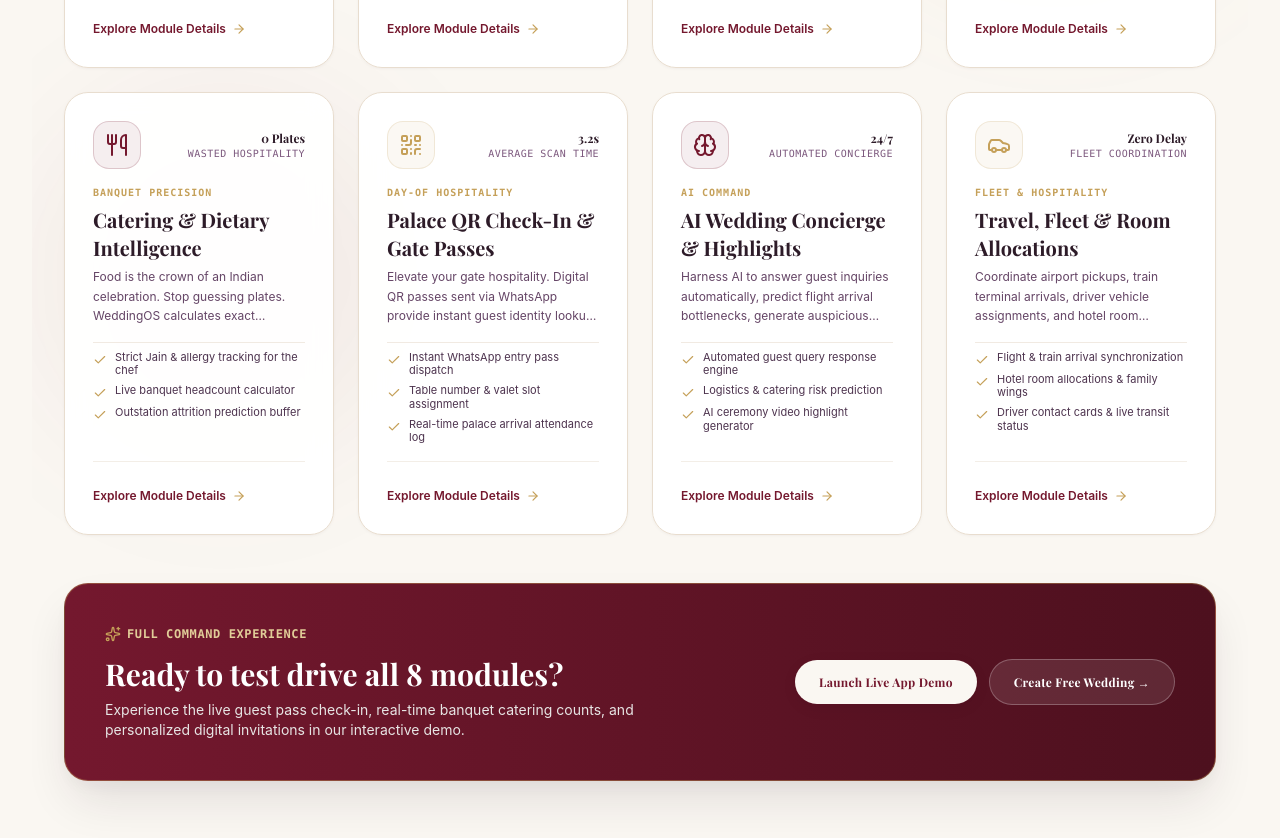
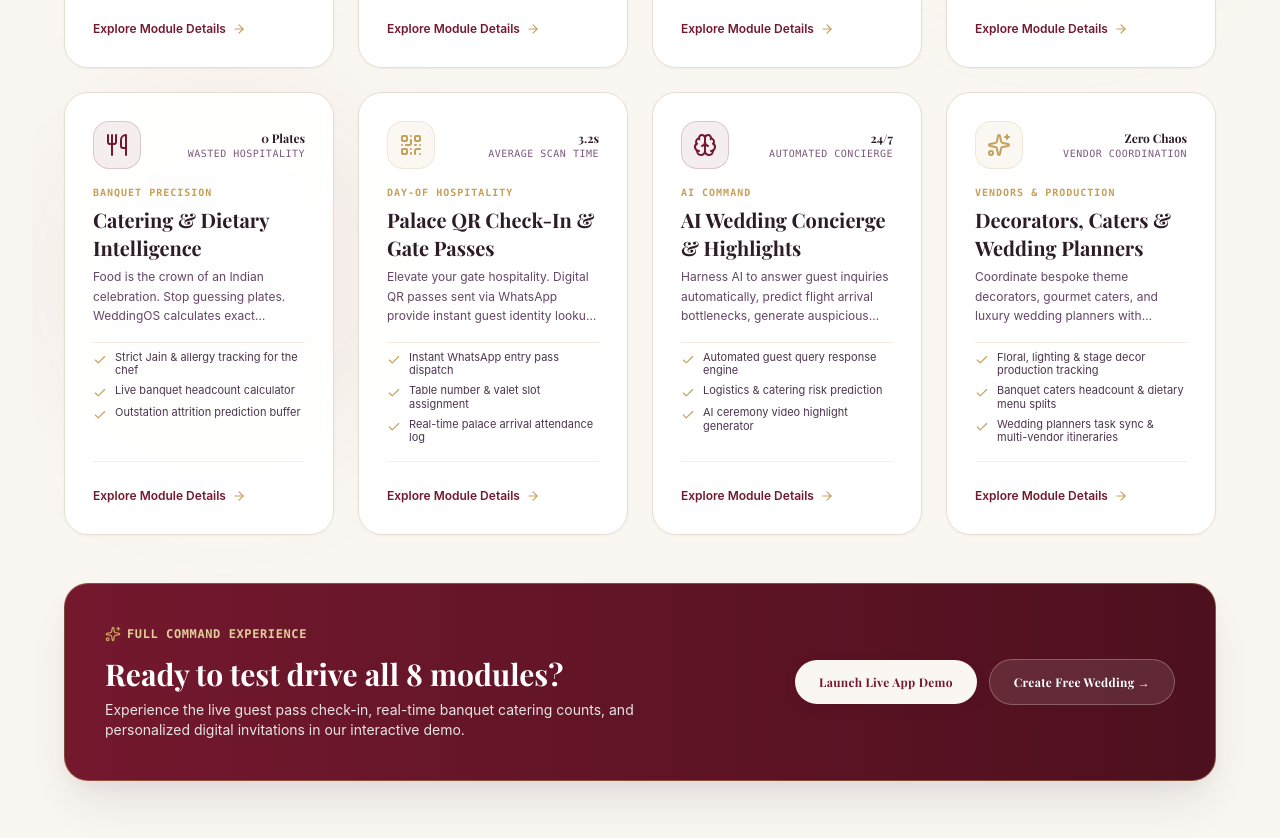
Before and after one commit to sarvexmarketing-hash/wedding, a Next.js app: page /features/rsvp in a window 1280 px wide. Shown: the part 1580-2418 px from the top of the page. Built offline with nearby package versions, Linux system fonts and the light colour scheme; a web font is replaced by a local one.

Commit message:
content: rename feature module to Decorators, Caters and Wedding Planners

```diff
--- a/components/marketing/AllFeaturesSection.tsx
+++ b/components/marketing/AllFeaturesSection.tsx
@@ -148,19 +148,19 @@ export const allFeatures: FeatureItem[] = [
     ]
   },
   {
-    id: "logistics",
+    id: "vendors",
     category: "operations",
-    badge: "Fleet & Hospitality",
-    title: "Travel, Fleet & Room Allocations",
-    description: "Coordinate airport pickups, train terminal arrivals, driver vehicle assignments, and hotel room allotments across partner heritage palaces.",
-    href: "/features/guest-management",
-    icon: Car,
+    badge: "Vendors & Production",
+    title: "Decorators, Caters & Wedding Planners",
+    description: "Coordinate bespoke theme decorators, gourmet caters, and luxury wedding planners with seamless schedule synchronization and vendor SLAs.",
+    href: "/features/catering",
+    icon: Sparkles,
     themeColor: "#C5A059",
-    metric: { value: "Zero Delay", label: "Fleet Coordination" },
+    metric: { value: "Zero Chaos", label: "Vendor Coordination" },
     highlights: [
-      "Flight & train arrival synchronization",
-      "Hotel room allocations & family wings",
-      "Driver contact cards & live transit status"
+      "Floral, lighting & stage decor production tracking",
+      "Banquet caters headcount & dietary menu splits",
+      "Wedding planners task sync & multi-vendor itineraries"
     ]
   }
 ];
--- a/components/marketing/FeaturesStoryScrollSection.tsx
+++ b/components/marketing/FeaturesStoryScrollSection.tsx
@@ -180,9 +180,9 @@ export default function FeaturesStoryScrollSection() {
             </p>
           </div>
           <div className="p-4 rounded-xl bg-white/5 border border-white/10">
-            <p className="text-xs font-mono text-[#C5A059] uppercase tracking-wider mb-1">04 • Room Allocations</p>
+            <p className="text-xs font-mono text-[#C5A059] uppercase tracking-wider mb-1">04 • Decorators, Caters & Planners</p>
             <p className="text-xs text-white/80 leading-relaxed">
-              Directly map hotel suites, palace wings, and airport escort details per party.
+              Coordinate bespoke theme decorators, banquet caters, and luxury wedding planners.
             </p>
           </div>
         </div>
```
